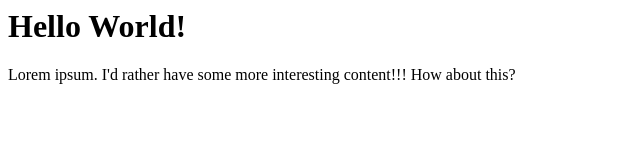
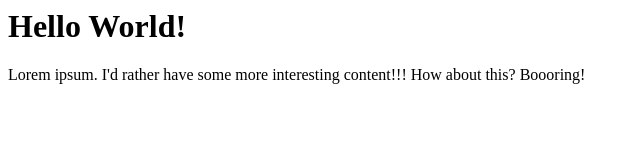
Before and after one commit to b2009912/webarch, a plain HTML site: page index.html in a window 1280 px wide. Shown: the full height of the page, 0-640 px from the left. Drawn offline with Linux system fonts and the light colour scheme.

Commit message:
Booring update

```diff
--- a/index.html
+++ b/index.html
@@ -8,6 +8,7 @@
   Lorem ipsum.
   I'd rather have some more interesting content!!!
   How about this?
+  Boooring!
 </p>
 </body>
 </html>
```
